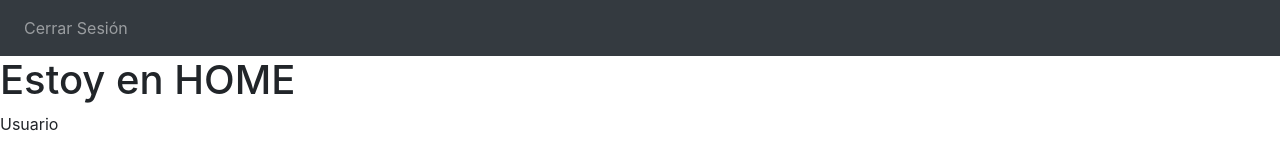
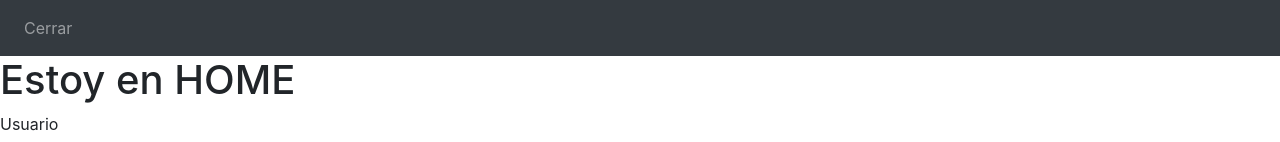
Before and after one commit to HoliSoyTamo/magister, an Angular app: page /home in a window 1280 px wide. Shown: the top 142 px of the page. Built offline with nearby package versions, Linux system fonts and the light colour scheme; sample sign-in values are in the browser's storage.

Commit message:
cerrar sesion

```diff
--- a/src/app/shared/navbar/navbar.component.html
+++ b/src/app/shared/navbar/navbar.component.html
@@ -1,5 +1,5 @@
 <nav *ngIf="loged" class="navbar navbar-expand navbar-dark bg-dark">
     <div class="nav navbar-nav">
-        <a class="nav-item nav-link" (click)="cerrarSesion()">Cerrar Sesión</a>
+        <a class="nav-item nav-link" (click)="cerrarSesion()">Cerrar</a>
     </div>
 </nav>
```
